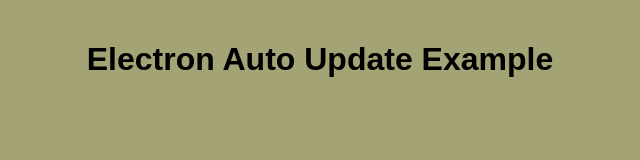
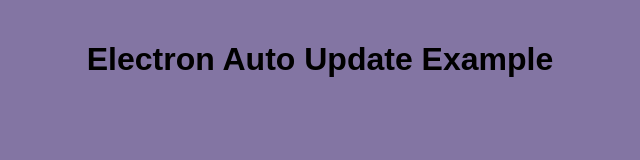
Before and after one commit to rajyalakshmiathikamsetty/autoupdator-electron-example, an Electron app: page index.html in a window 800 px wide. Shown: the whole page, without its empty margins (80-720 px from the left). Drawn offline with Linux system fonts and the light colour scheme; no server answers.

Commit message:
Version 1.1.4 update

```diff
--- a/index.html
+++ b/index.html
@@ -7,7 +7,7 @@
       margin: 0;
       padding: 20px;
       font-family: sans-serif;
-      background-color: #a3a375;
+      background-color: #8375a3;
       text-align: center;
     }
     #notification {
--- a/package.json
+++ b/package.json
@@ -1,6 +1,6 @@
 {
   "name": "autoupdator-electron-example",
-  "version": "1.1.3",
+  "version": "1.1.4",
   "description": "To Auto Update Electron application",
   "main": "main.js",
   "scripts": {
```
Also changed, not shown: dist/latest.yml, 1 other file.
